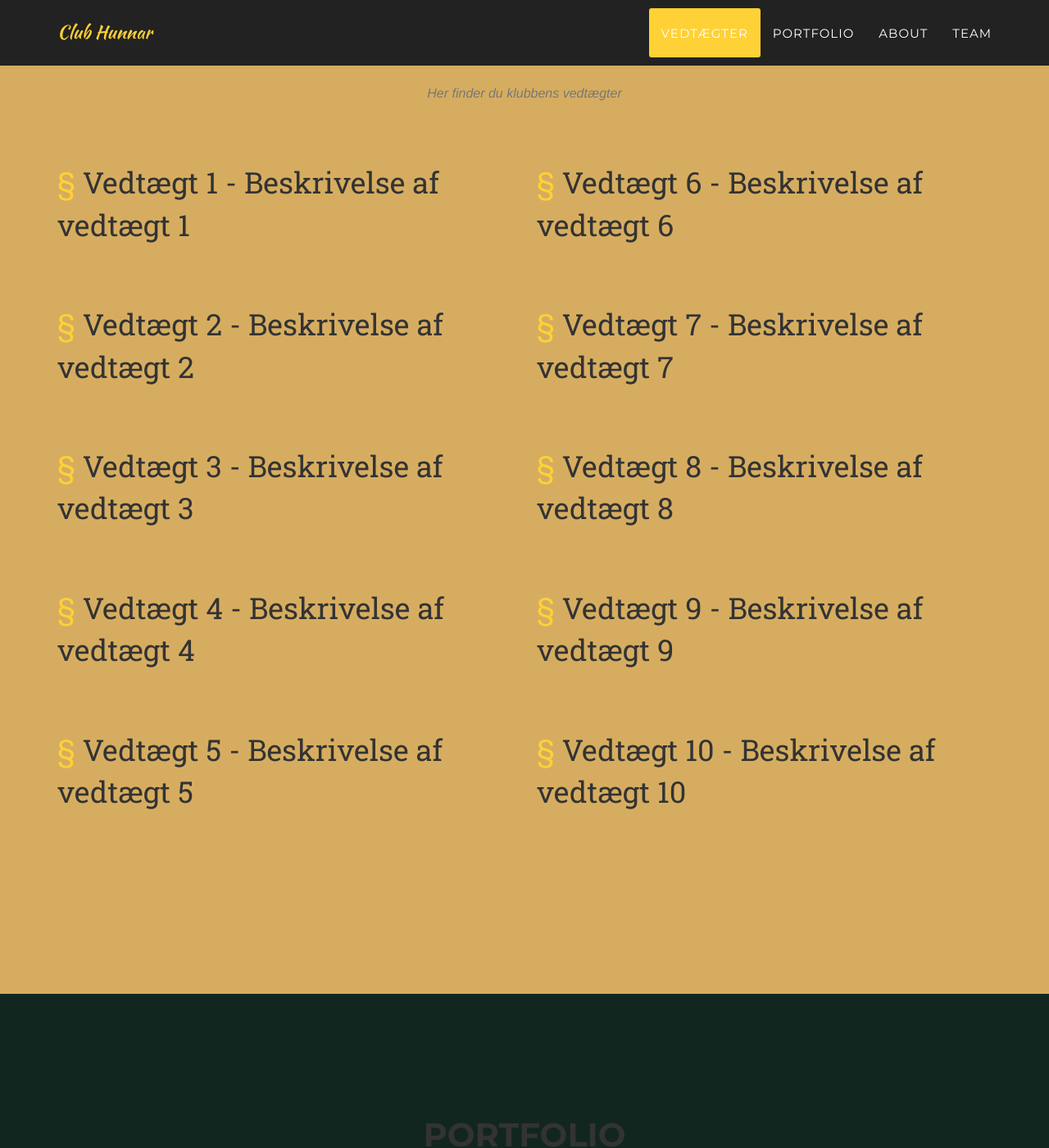
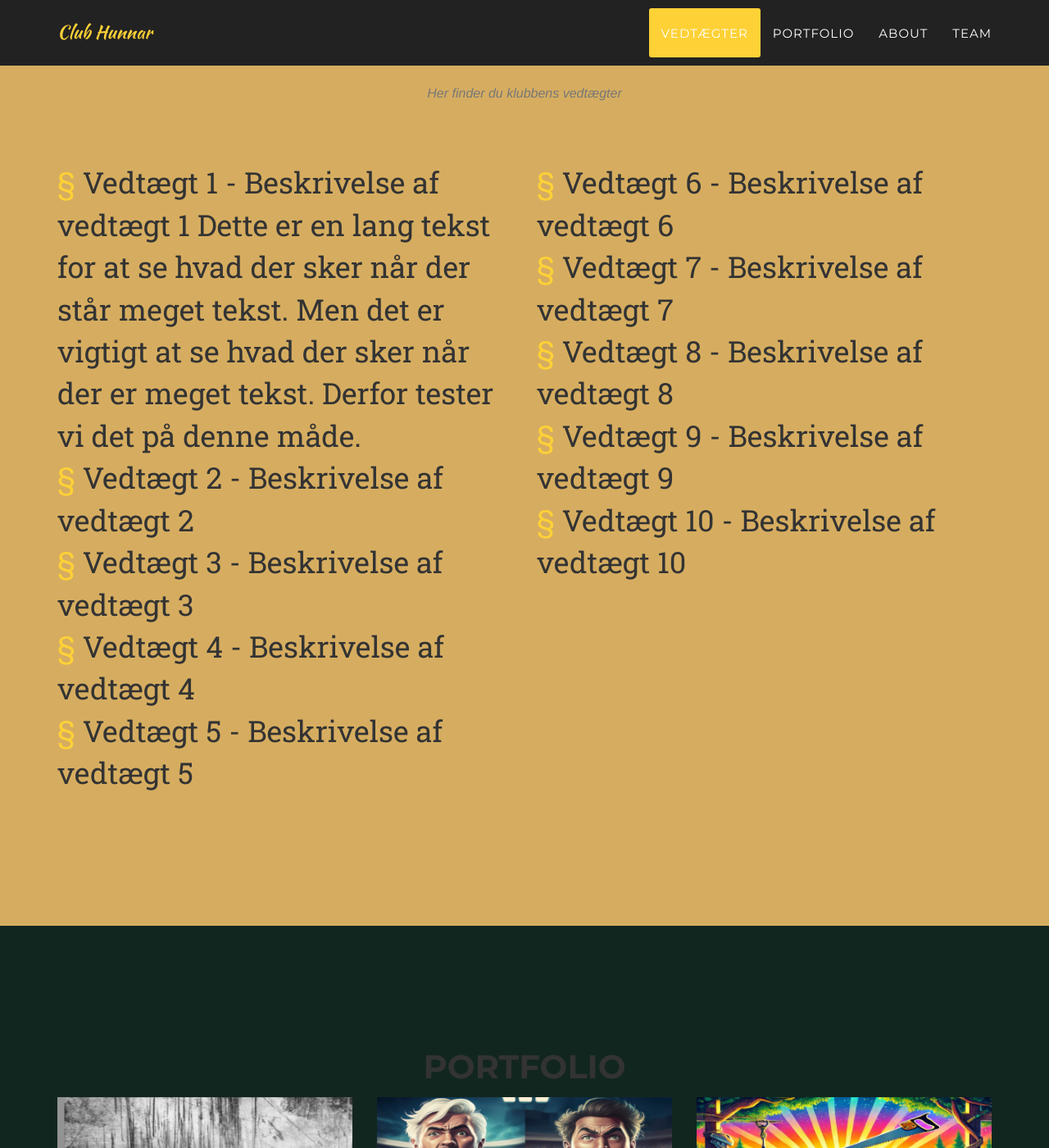
Before and after one commit to Seb199510/hunnar, a Jekyll site: the page built from index.html, in a window 1280 px wide and 1400 px high, scrolled down 943 px. Shown: the whole window at 82% size. Built offline with Jekyll 4.4.1, drawn with Linux system fonts in a browser that asks for light colours; some web fonts are replaced.

Commit message:
lang tekst test

```diff
--- a/_includes/Vedtaegter.html
+++ b/_includes/Vedtaegter.html
@@ -52,7 +52,7 @@
                 <div class="col-md-6">
                     <ul class="list-unstyled">
                         <li class="vedtaegt-text">
-                            <span class="text-primary">§</span> Vedtægt 1 - Beskrivelse af vedtægt 1
+                            <span class="text-primary">§</span> Vedtægt 1 - Beskrivelse af vedtægt 1 Dette er en lang tekst for at se hvad der sker når der står meget tekst. Men det er vigtigt at se hvad der sker når der er meget tekst. Derfor tester vi det på denne måde.
                         </li>
                         <li class="vedtaegt-text">
                             <span class="text-primary">§</span> Vedtægt 2 - Beskrivelse af vedtægt 2
--- a/_includes/css/agency.css
+++ b/_includes/css/agency.css
@@ -71,8 +71,6 @@ h6 {
 
 .vedtaegt-text {
     font-size: 36px; /* Justér efter behov */
-    margin-bottom: 20px;
-    padding-bottom: 50px; /* Justér værdien efter behov */
 }
 
 
```
